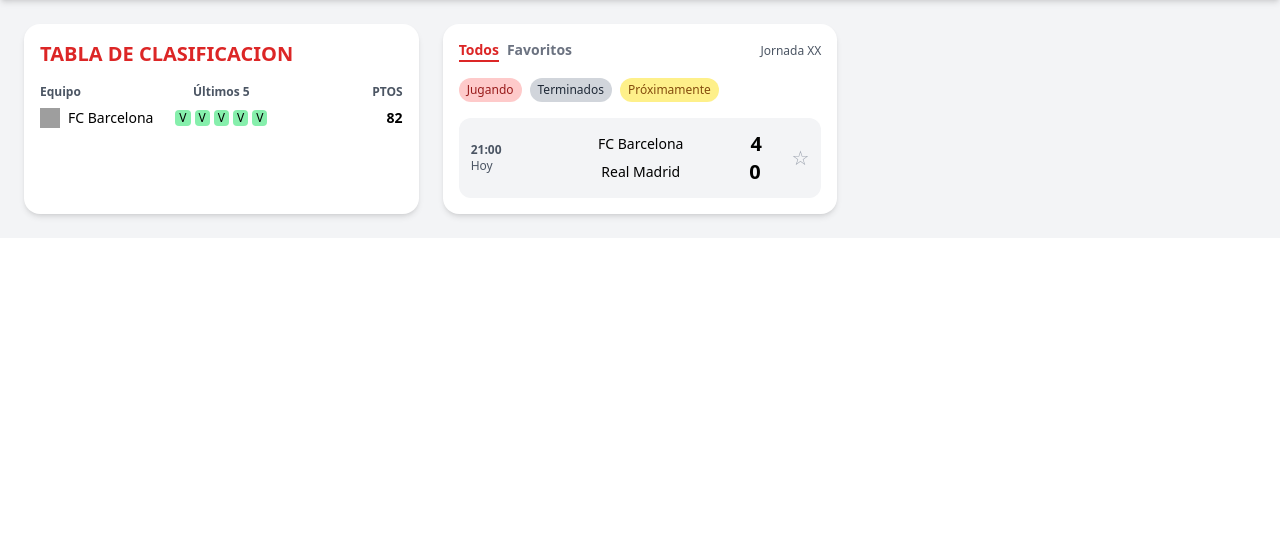
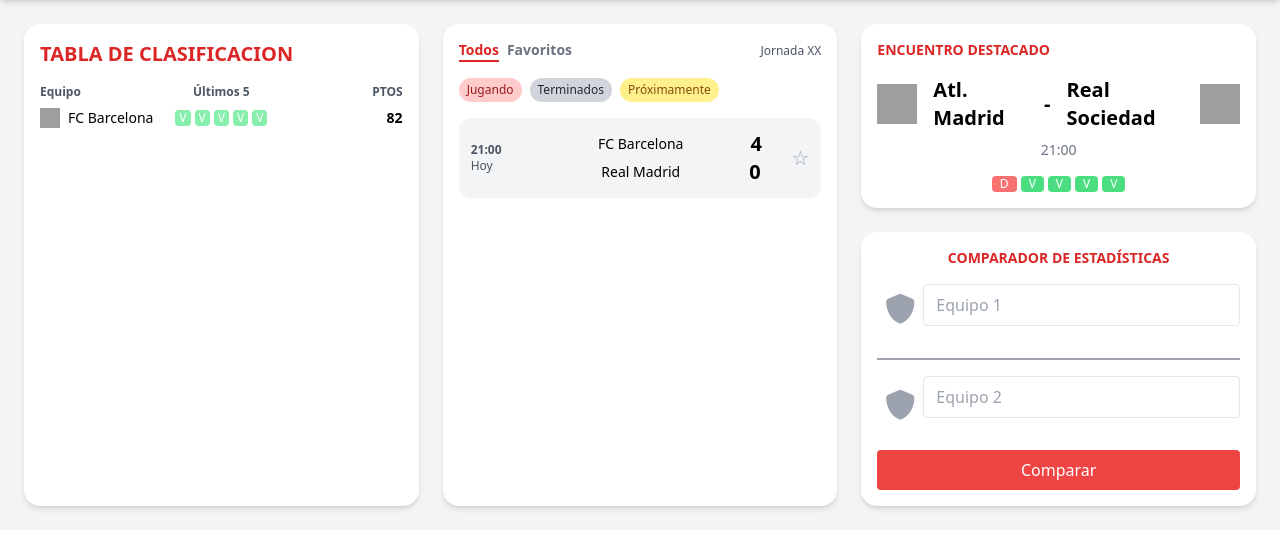
Before and after one commit to tonidf/Proyecto_final, a Flask app: page /general in a window 1280 px wide. Shown: the part 80-634 px from the top of the page. Run offline with Flask 3, Linux system fonts and the light colour scheme; some libraries are stand-ins or nearby versions; grey boxes are pictures that could not be loaded.

Commit message:
V1.3.3: completado el diseño de la vista general a falta de for y peticiones diversas a la API

```diff
--- a/src/templates/general.html
+++ b/src/templates/general.html
@@ -19,11 +19,11 @@
                 <span>FC Barcelona</span>
             </div>
             <div class="flex justify-center space-x-1">
-                <span class="bg-green-300 text-xs px-1 rounded">V</span>
-                <span class="bg-green-300 text-xs px-1 rounded">V</span>
-                <span class="bg-green-300 text-xs px-1 rounded">V</span>
-                <span class="bg-green-300 text-xs px-1 rounded">V</span>
-                <span class="bg-green-300 text-xs px-1 rounded">V</span>
+                <span class="bg-green-300 text-xs text-white px-1 rounded">V</span>
+                <span class="bg-green-300 text-xs px-1 text-white rounded">V</span>
+                <span class="bg-green-300 text-xs px-1 text-white rounded">V</span>
+                <span class="bg-green-300 text-xs px-1 text-white rounded">V</span>
+                <span class="bg-green-300 text-xs px-1 text-white rounded">V</span>
             </div>
             <span class="text-right font-bold">82</span>
         </div>
@@ -68,6 +68,45 @@
             </div>
         </div>
     </div>
+    <div class="space-y-6">
+    <!-- Encuentro destacado -->
+    <div class="bg-white rounded-2xl shadow-md p-4">
+        <h2 class="text-red-600 text-sm font-bold mb-4">ENCUENTRO DESTACADO</h2>
+        <div class="flex items-center justify-center space-x-4">
+            <img src="/static/uploads/atletico.png" class="w-10 h-10">
+            <span class="text-xl font-bold">Atl. Madrid</span>
+            <span class="text-xl font-semibold">-</span>
+            <span class="text-xl font-bold">Real Sociedad</span>
+            <img src="/static/uploads/sociedad.png" class="w-10 h-10">
+        </div>
+        <p class="text-center text-sm mt-2 text-gray-500">21:00</p>
+        <div class="flex justify-center space-x-4 mt-4">
+        <!-- Últimos resultados -->
+            <div class="flex space-x-1">
+                <span class="bg-red-400 text-white text-xs px-2 rounded">D</span>
+                <span class="bg-green-400 text-white text-xs px-2 rounded">V</span>
+                <span class="bg-green-400 text-white text-xs px-2 rounded">V</span>
+                <span class="bg-green-400 text-white text-xs px-2 rounded">V</span>
+                <span class="bg-green-400 text-white text-xs px-2 rounded">V</span>
+            </div>
+        </div>
+    </div>
+
+    <!-- Comparador de estadísticas -->
+    <div class=" flex flex-col items-center bg-white rounded-2xl shadow-md p-4">
+        <h2 class="text-red-600 text-sm font-bold mb-4">COMPARADOR DE ESTADÍSTICAS</h2>
+        <div class="w-full flex items-center justify-between mb-2">
+            <i class="fa-solid fa-shield text-3xl text-gray-400 mx-2"></i>
+            <input type="text" placeholder="Equipo 1" class="w-full mb-2 px-3 py-2 border rounded">
+        </div>
+        <div class="w-full border-[0.5px] border-gray-400 my-4"></div>
+        <div class="w-full flex items-center justify-between mb-4">
+            <i class="fa-solid fa-shield text-3xl text-gray-400 mx-2"></i>
+            <input type="text" placeholder="Equipo 2" class="w-full mb-4 px-3 py-2 border rounded">
+        </div>
+        <button class="w-full bg-red-500 text-white py-2 rounded hover:bg-red-600 transition">Comparar</button>
+    </div>
+    </div>
 </div>
 
 {% endblock %}
```
